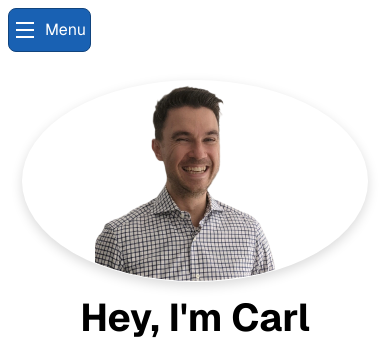
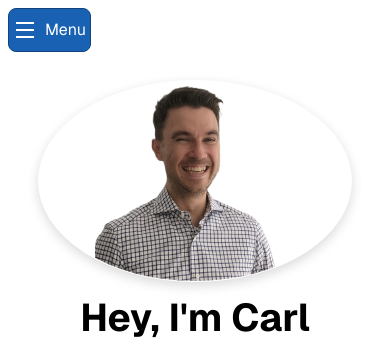
Before and after one commit to codercarl1243/react_components_system, a Next.js app: page / in a window 390 px wide. Shown: the top 340 px of the page. Built offline with nearby package versions, Linux system fonts and the light colour scheme.

Commit message:
UPDATE make image responsive

```diff
--- a/app/styles/components/hero.css
+++ b/app/styles/components/hero.css
@@ -9,7 +9,7 @@
   box-shadow: var(--shadow-md, 0 4px 12px rgba(0, 0, 0, 0.15));
   img {
     object-fit: contain;
-    max-width: 350px;
+    width:  min(350px, 80vw);
   }
 }
 
```
